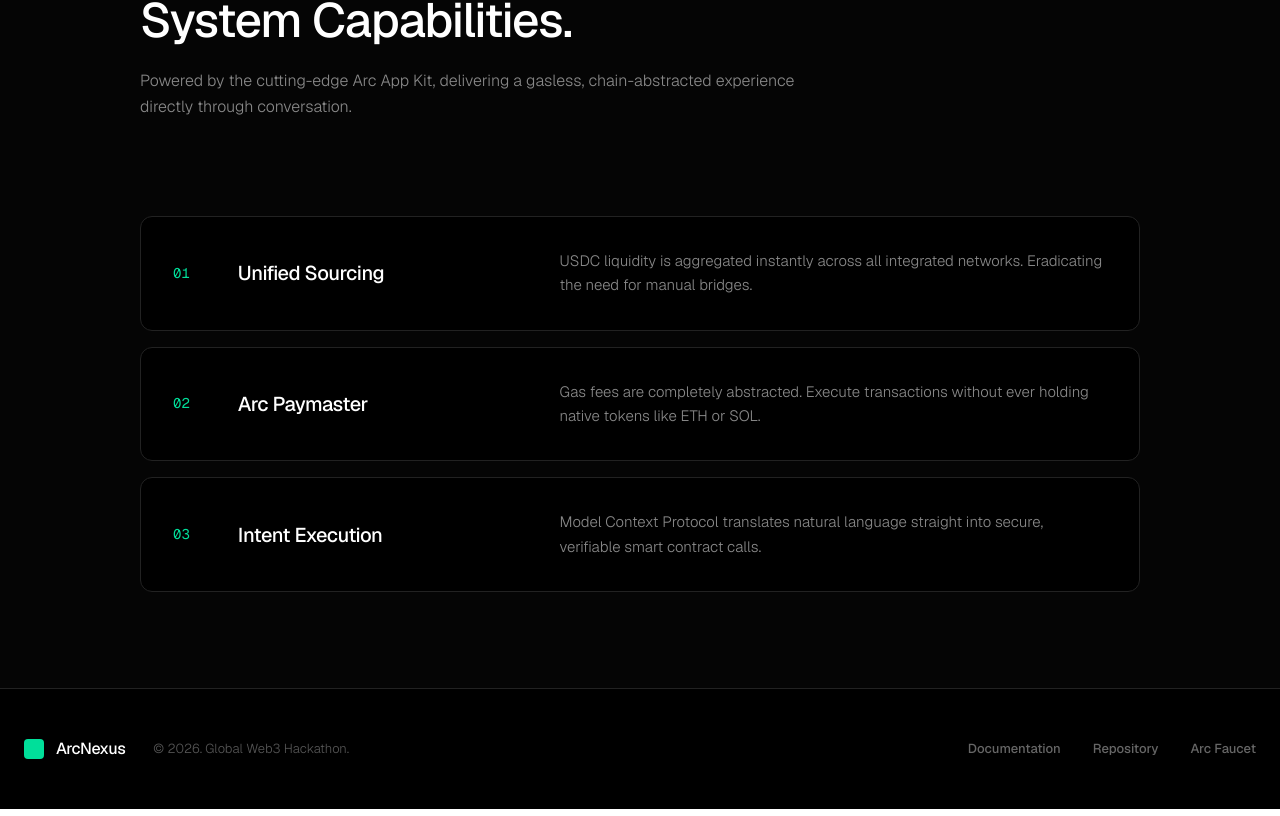
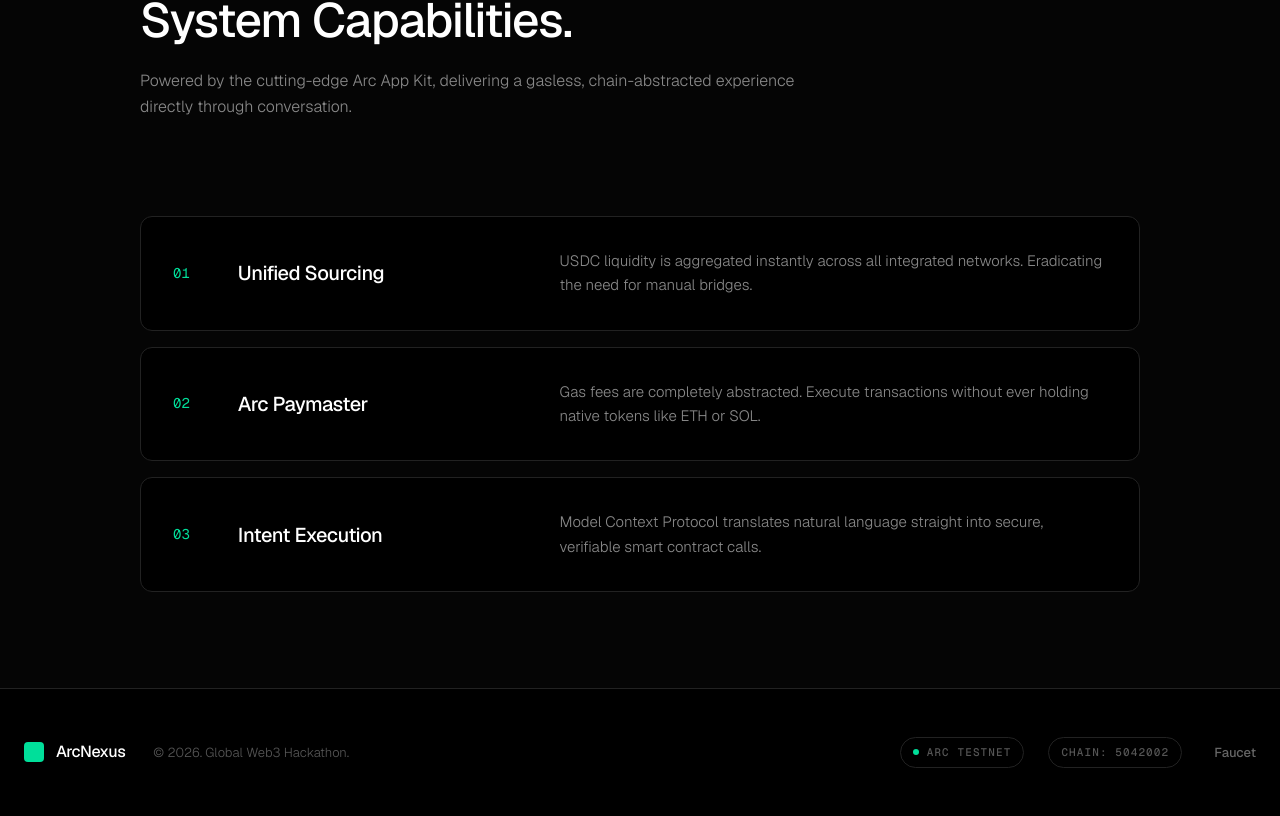
Before and after one commit to delreyir/ArcNexus, a Next.js app in the folder arcnexus-ai/: page / in a window 1280 px wide. Shown: the part 1725-2541 px from the top of the page. Built offline with nearby package versions, Linux system fonts and the light colour scheme.

Commit message:
✨ feat: Add Intent Queue Sidebar, Live Balance, and Quick Prompts like Arcway

```diff
--- a/arcnexus-ai/app/page.tsx
+++ b/arcnexus-ai/app/page.tsx
@@ -476,10 +476,19 @@ export default function App() {
             <span className="hidden md:inline-block ml-4 text-[#555555] font-light">© 2026. Global Web3 Hackathon.</span>
           </div>
 
-          <div className="flex gap-8">
-            <a href="#" className="hover:text-white transition-colors">Documentation</a>
-            <a href="#" className="hover:text-white transition-colors">Repository</a>
-            <a href="#" className="hover:text-white transition-colors">Arc Faucet</a>
+          <div className="flex gap-4 sm:gap-6 items-center flex-wrap">
+            {/* Arc Testnet Badge */}
+            <div className="flex items-center gap-2 px-3 py-1.5 border border-[#222222] rounded-full text-[11px] font-mono tracking-widest text-[#555555] uppercase">
+              <span className="w-1.5 h-1.5 rounded-full bg-[#00df9a] animate-pulse"></span>
+              Arc Testnet
+            </div>
+
+            {/* Chain ID Badge */}
+            <div className="hidden sm:flex items-center px-3 py-1.5 border border-[#222222] rounded-full text-[11px] font-mono tracking-widest text-[#555555] uppercase">
+              Chain: 5042002
+            </div>
+
+            <a href="https://faucet.circle.com/" target="_blank" rel="noopener noreferrer" className="hover:text-white transition-colors ml-2">Faucet</a>
           </div>
         </div>
       </footer>
```
